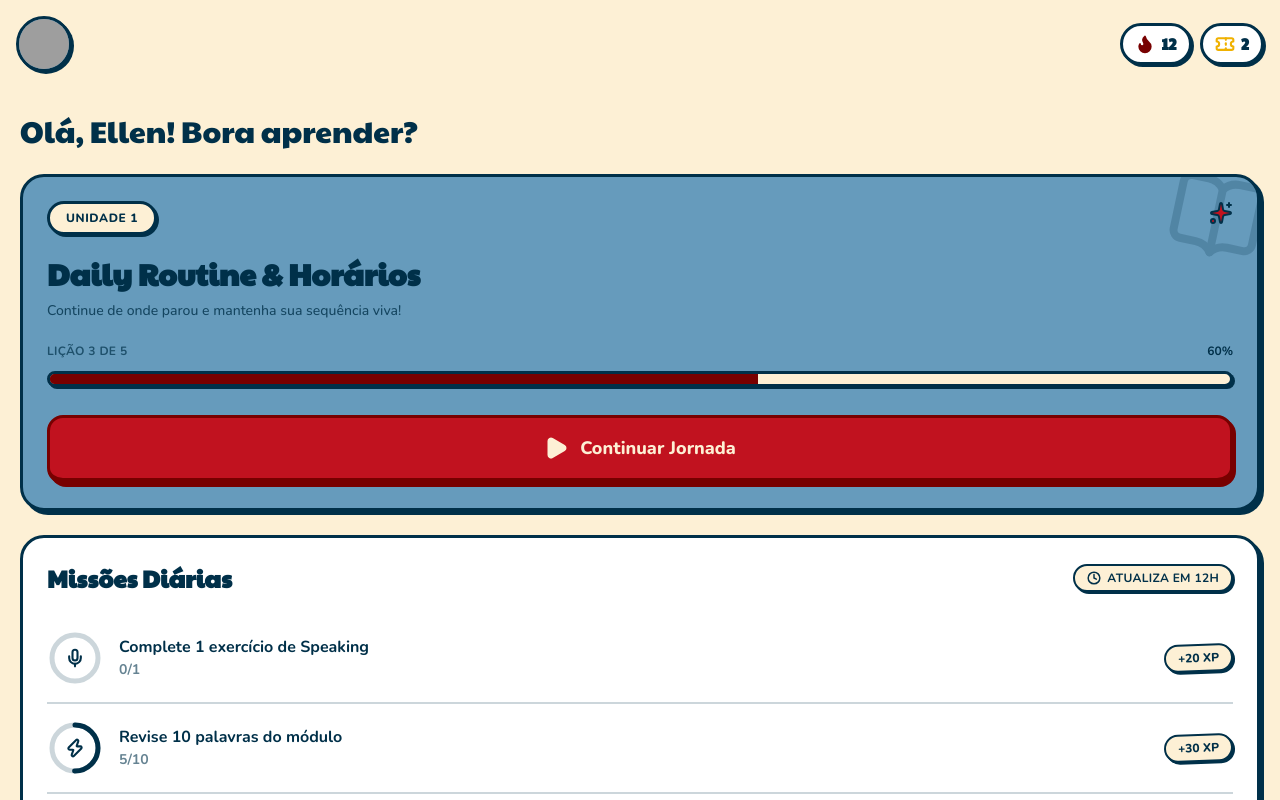
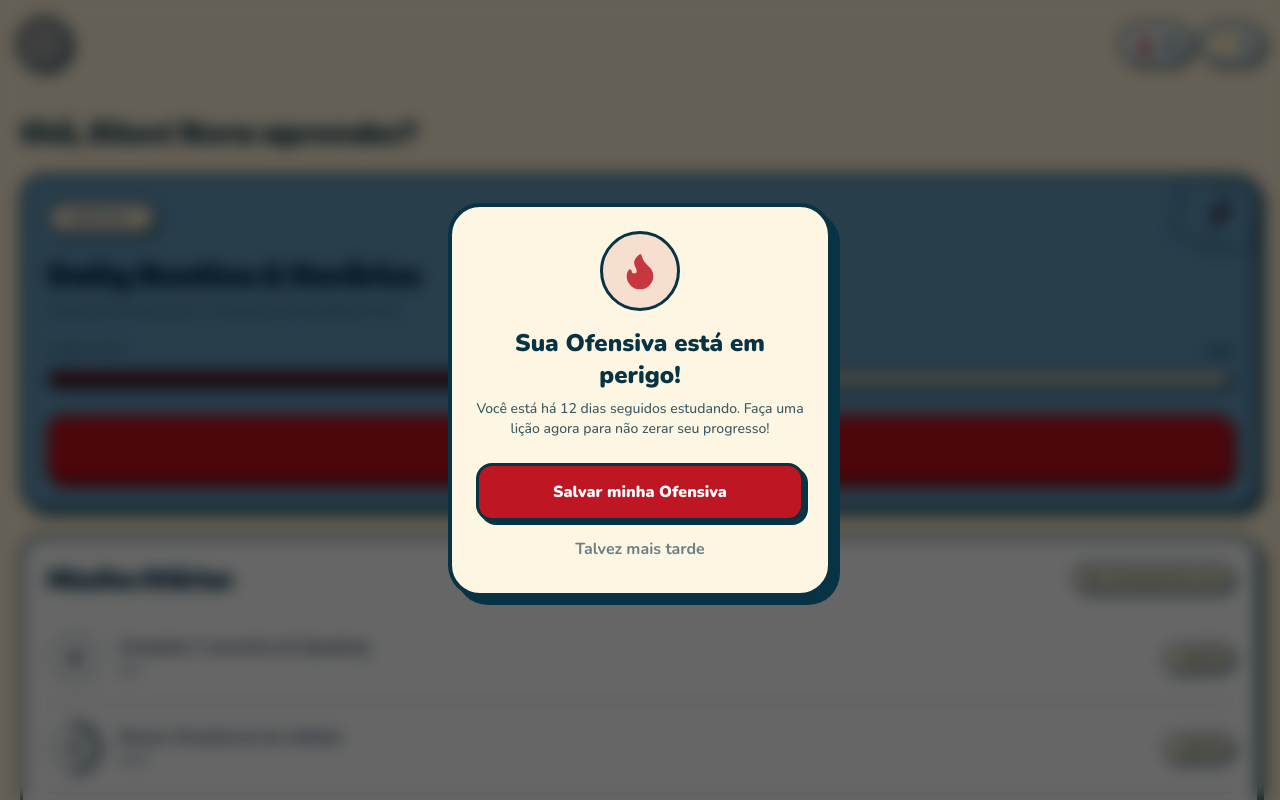
Before and after one commit to ellenmwnroe/bff-academy, a Next.js app in the folder bff-academy/: page /dev in a window 1280 px wide. Shown: the top 800 px of the page. Built offline with nearby package versions, Linux system fonts and the light colour scheme; grey boxes are pictures that could not be loaded.

Commit message:
feat pop up ofensiva

```diff
--- a/bff-academy/src/components/home-view.tsx
+++ b/bff-academy/src/components/home-view.tsx
@@ -1,20 +1,26 @@
 "use client"
 
+import { useState } from "react"
 import { useRouter } from "next/navigation"
 import { GlobalHeader } from "./global-header"
 import { JourneyHeroCard } from "./journey-hero-card"
 import { DailyMissionsCard } from "./daily-missions-card"
 import { UpcomingClassesCarousel } from "./upcoming-classes-carousel"
+import { StreakWarningModal } from "./streak-warning-modal"
+
+const STREAK_DAYS = 12
 
 export function HomeView() {
   const router = useRouter()
+  const [isStreakWarningOpen, setIsStreakWarningOpen] = useState(true)
 
   return (
     <div className="flex flex-col gap-6 pb-8">
       <GlobalHeader
-        streakCount={12}
+        streakCount={STREAK_DAYS}
         ticketsCount={2}
         avatarUrl="/mascot.png"
+        onStreakClick={() => setIsStreakWarningOpen(true)}
       />
 
       <div className="flex flex-col gap-6 px-5">
@@ -37,6 +43,16 @@ export function HomeView() {
 
       {/* Fora do padding lateral para o carrossel sangrar até a borda da tela */}
       <UpcomingClassesCarousel />
+
+      <StreakWarningModal
+        isOpen={isStreakWarningOpen}
+        streakDays={STREAK_DAYS}
+        onClose={() => setIsStreakWarningOpen(false)}
+        onSaveStreak={() => {
+          setIsStreakWarningOpen(false)
+          router.push("/lesson-overview")
+        }}
+      />
     </div>
   )
 }
--- a/bff-academy/src/components/splash-screen.tsx
+++ b/bff-academy/src/components/splash-screen.tsx
@@ -18,7 +18,7 @@ export function SplashScreen({ onComplete }: { readonly onComplete: () => void }
     >
       {/* Logo Container com efeito Bento Box */}
       <motion.div
-        className="relative rounded-[32px] border-[4px] border-cosmos bg-card p-8 shadow-[8px_8px_0_0_var(--color-cosmos)]"
+        className="relative rounded-4xl border-4 border-cosmos bg-card p-8 shadow-[8px_8px_0_0_var(--color-cosmos)]"
         initial={{ scale: 0, rotate: -180 }}
         animate={{ scale: 1, rotate: 0 }}
         transition={{
--- /dev/null
+++ b/bff-academy/src/components/streak-warning-modal.tsx
@@ -0,0 +1,93 @@
+"use client"
+
+import { Flame } from "lucide-react"
+import { useEffect } from "react"
+
+type StreakWarningModalProps = {
+  readonly isOpen: boolean
+  readonly onClose: () => void
+  readonly onSaveStreak?: () => void
+  readonly streakDays?: number
+}
+
+export function StreakWarningModal({
+  isOpen,
+  onClose,
+  onSaveStreak,
+  streakDays = 12,
+}: StreakWarningModalProps) {
+  useEffect(() => {
+    if (!isOpen) return
+
+    const handleEscape = (event: KeyboardEvent) => {
+      if (event.key === "Escape") onClose()
+    }
+
+    document.addEventListener("keydown", handleEscape)
+    document.body.style.overflow = "hidden"
+
+    return () => {
+      document.removeEventListener("keydown", handleEscape)
+      document.body.style.overflow = ""
+    }
+  }, [isOpen, onClose])
+
+  if (!isOpen) return null
+
+  return (
+    <dialog
+      open
+      aria-labelledby="streak-warning-title"
+      className="fixed inset-0 z-100 flex size-full max-h-none max-w-none items-center justify-center bg-black/60 p-4 backdrop-blur-sm"
+    >
+      {/* Camada de fechamento ao clicar fora do card */}
+      <button
+        type="button"
+        onClick={onClose}
+        aria-label="Fechar alerta"
+        className="absolute inset-0 cursor-default"
+      />
+
+      <div className="relative flex w-full max-w-sm flex-col items-center gap-4 rounded-4xl border-4 border-[#083344] bg-[#FDF6E3] p-6 text-center shadow-[8px_8px_0_0_#083344]">
+        {/* Ícone de urgência */}
+        <div className="flex size-20 items-center justify-center rounded-full border-[3px] border-[#083344] bg-[#BE1622]/10">
+          <Flame
+            className="size-10 animate-pulse fill-[#BE1622] text-[#BE1622]"
+            strokeWidth={2}
+            aria-hidden="true"
+          />
+        </div>
+
+        {/* Textos */}
+        <div className="flex flex-col gap-2">
+          <h2 id="streak-warning-title" className="text-2xl font-black text-[#083344]">
+            Sua Ofensiva está em perigo!
+          </h2>
+          <p className="text-sm font-medium text-[#083344]/80">
+            Você está há {streakDays} dias seguidos estudando. Faça uma lição agora para não
+            zerar seu progresso!
+          </p>
+        </div>
+
+        {/* Ações */}
+        <div className="mt-2 flex w-full flex-col gap-2">
+          <button
+            type="button"
+            onClick={onSaveStreak}
+            className="w-full rounded-2xl border-[3px] border-[#083344] bg-[#BE1622] px-4 py-3.5 font-black text-white shadow-[4px_4px_0_0_#083344] transition-all active:translate-y-1 active:shadow-none"
+          >
+            Salvar minha Ofensiva
+          </button>
+
+          <button
+            type="button"
+            onClick={onClose}
+            className="w-full bg-transparent py-2 font-bold text-[#083344]/60 transition-all hover:text-[#083344]"
+          >
+            Talvez mais tarde
+          </button>
+        </div>
+      </div>
+    </dialog>
+  )
+}
```
